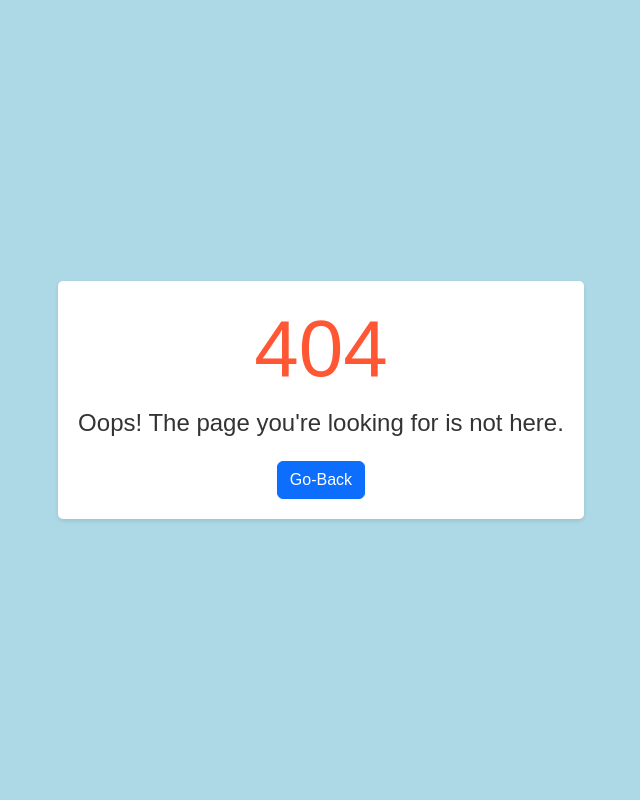
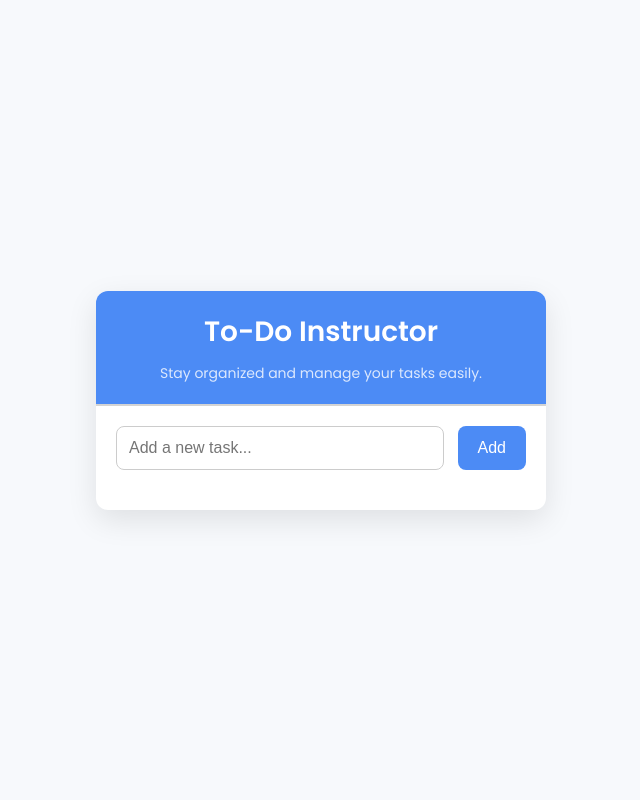
Before and after one commit to Madhusudan079/todo_flask, a Flask app: page /home_page in a window 1280 px wide. Shown: the whole page, without its empty margins (319-959 px from the left). Run offline with Flask 3, Linux system fonts and the light colour scheme; the visitor is signed in with stand-in values (Sample User, id 1).

Commit message:
some change and add

```diff
--- a/app.py
+++ b/app.py
@@ -7,7 +7,6 @@ from dotenv import load_dotenv
 import os
 import smtplib
 from flasgger import Swagger
-from flask_wtf import FlaskForm
 from email.mime.text import MIMEText
 from email.mime.multipart import MIMEMultipart
 from itsdangerous import URLSafeTimedSerializer
@@ -15,7 +14,6 @@ import random
 from werkzeug.utils import secure_filename
 from utils.auth import hash_password, verify_password
 import re
-import time
 
 a = ['a', 'b', 'c', 'd', 'e', 'f', 'g', 'h', 'i', 'j', 'k', 'l', 'm', 'n', 'o', 'p', 'q', 'r', 's', 't', 'u', 'v', 'w', 'x', 'y', 'z']
 
@@ -93,10 +91,10 @@ def home():
 
 @app.route('/logout')
 def logout():
-    # Clear the user's session
     session.clear()
     flash('Logged out successfully', 'success')
     return redirect('/')
+
 @app.errorhandler(404)
 def page_not_found(e):
     return render_template('404.html')
@@ -138,17 +136,6 @@ def forgotpassword():
         else:
             return render_template('forgotpassword.html', error="User not found.")
     return render_template('forgotpassword.html')
-
-@app.route('/search', methods=['GET', 'POST'])
-def search():
-    if request.method == 'POST':
-        query = request.form['query']
-        # Filter the data (assuming title and desc are columns in your ToDo model)
-        todos = ToDo.query.filter(ToDo.title.contains(query) | ToDo.desc.contains(query)).all()
-        result = [{'title': todo.title, 'desc': todo.desc} for todo in todos]
-        return jsonify(result)
-
-
 
 @app.route('/register', methods=['GET', 'POST'])
 def register():
@@ -220,13 +207,19 @@ def login_required(func):
 
 @app.route('/goback')
 def goback():
-    return redirect('/login')
+    return redirect('/todos/1')
+
+@app.route('/home_page')
+@login_required
+def home_page():
+    return render_template('home.html')
 
 @app.route('/todos/<int:page>', methods=['GET', 'POST'])
 @login_required
 def todos(page=1):
     error = None
     todos_per_page = 10
+    search_query = request.args.get('search', '').strip()
 
     if request.method == 'POST':
         title = request.form['title']
@@ -236,7 +229,6 @@ def todos(page=1):
         if len(title) < 3:
             flash("Title must be at least 3 characters long", 'error')
         else:
-            # Save the file securely
             if file_upload and file_upload.filename != '':
                 filename = secure_filename(file_upload.filename)
                 file_path = os.path.join(app.config['UPLOAD_FOLDER'], filename)
@@ -244,17 +236,24 @@ def todos(page=1):
             else:
                 filename = None
 
-            # Add the new ToDo
             todo = ToDo(title=title, desc=description, file=filename)
             db.session.add(todo)
             db.session.commit()
             flash('Todo added successfully', 'success')
             return redirect(url_for('todos', page=page))
 
-    pagination = ToDo.query.paginate(page=page, per_page=todos_per_page)
-    alltodo = pagination.items
-    has_previous = pagination.has_prev
-    has_next = pagination.has_next
+    if search_query:
+        todos = ToDo.query.filter(ToDo.title.contains(search_query)).paginate(page=page, per_page=todos_per_page)
+        alltodo = todos.items
+        has_previous = todos.has_prev
+        has_next = todos.has_next
+        search_performed = True
+    else:
+        pagination = ToDo.query.paginate(page=page, per_page=todos_per_page)
+        alltodo = pagination.items
+        has_previous = pagination.has_prev
+        has_next = pagination.has_next
+        search_performed = False
 
     return render_template(
         'index.html',
@@ -263,8 +262,11 @@ def todos(page=1):
         page=page,
         todos_per_page=todos_per_page,
         has_previous=has_previous,
-        has_next=has_next
+        has_next=has_next,
+        search_performed=search_performed,
+        search_query=search_query
     )
+
 
 @app.route('/uploads/<filename>')
 def uploaded_file(filename):
@@ -275,27 +277,50 @@ def uploaded_file(filename):
 @login_required  # Protect this route
 def delete(sNo):
     todo = ToDo.query.filter_by(sNo=sNo).first()
-    # if todo.file:
-    file_path = os.path.join(app.config['UPLOAD_FOLDER'], todo.file)
-    if os.path.exists(file_path):
-        os.remove(file_path)
+
+    if not todo:
+        flash('Todo not found', 'error')
+        return redirect(url_for('todos', page=1))  # Redirect safely
+
+    if todo.file:  # Ensure file exists before using it
+        file_path = os.path.join(app.config['UPLOAD_FOLDER'], todo.file)
+
+        if os.path.exists(file_path):  # Check if file_path is valid
+            os.remove(file_path)
+
     db.session.delete(todo)
     db.session.commit()
-    flash('todo delete successfully', 'success')
-    return redirect('/todos/1')
+    flash('Todo deleted successfully', 'success')
+
+    return redirect(url_for('todos', page=1))
 
 @app.route('/update/<int:sNo>', methods=['GET', 'POST'])
 @login_required  # Protect this route
 def update(sNo):
-
-
-
     if request.method == 'POST':
         title = request.form['title']
         description = request.form['desc']
+        file_upload = request.files['file']
         todo = ToDo.query.filter_by(sNo=sNo).first()
         todo.title = title
         todo.desc = description
+
+        old_file = todo.file
+
+        if file_upload and file_upload.filename != '':
+            filename = secure_filename(file_upload.filename)
+            file_path = os.path.join(app.config['UPLOAD_FOLDER'], filename)
+
+            if old_file:
+                old_file_path = os.path.join(app.config['UPLOAD_FOLDER'], old_file)
+                print(old_file_path)
+                if os.path.exists(old_file_path):
+                    os.remove(old_file_path)
+
+            file_upload.save(file_path)
+            todo.file = filename
+
+
         db.session.add(todo)
         db.session.commit()
         flash('todo update successfully', 'success')
@@ -304,11 +329,5 @@ def update(sNo):
     todo = ToDo.query.filter_by(sNo=sNo).first()
     return render_template('update.html', todo=todo)
 
-@app.route('/example', methods=['GET', "POST"])
-def example():
-
-    tasks = [{"id": 1, "title": "Example Task", "status": "To Do"}]
-    return jsonify(tasks)
-
 if __name__ == "__main__":
-    app.run(debug=True, host='0.0.0.0', port=7777)
+    app.run()
--- /dev/null
+++ b/static/css/image_page.css
@@ -0,0 +1,120 @@
+* {
+    margin: 0;
+    padding: 0;
+    box-sizing: border-box;
+}
+
+body {
+    font-family: 'Poppins', sans-serif;
+    background-color: #f7f9fc;
+    display: flex;
+    justify-content: center;
+    align-items: center;
+    height: 100vh;
+}
+
+.app-container {
+    width: 100%;
+    max-width: 450px;
+    background-color: #ffffff;
+    box-shadow: 0 10px 30px rgba(0, 0, 0, 0.1);
+    border-radius: 12px;
+    overflow: hidden;
+}
+
+.header {
+    background-color: #4C8BF5;
+    color: #ffffff;
+    text-align: center;
+    padding: 20px;
+    border-bottom: 2px solid #d3d3d3;
+}
+
+.header h1 {
+    font-size: 28px;
+    margin-bottom: 10px;
+}
+
+.header p {
+    font-size: 14px;
+    opacity: 0.8;
+}
+
+.todo-container {
+    padding: 20px;
+}
+
+.todo-input-container {
+    display: flex;
+    justify-content: space-between;
+    margin-bottom: 20px;
+}
+
+#todo-input {
+    padding: 12px;
+    width: 80%;
+    border: 1px solid #ccc;
+    border-radius: 8px;
+    font-size: 16px;
+    outline: none;
+    transition: border-color 0.3s ease;
+}
+
+#todo-input:focus {
+    border-color: #4C8BF5;
+}
+
+#add-task-btn {
+    padding: 12px 20px;
+    font-size: 16px;
+    background-color: #4C8BF5;
+    color: white;
+    border: none;
+    border-radius: 8px;
+    cursor: pointer;
+    transition: background-color 0.3s ease;
+}
+
+#add-task-btn:hover {
+    background-color: #3578E5;
+}
+
+.todo-list {
+    list-style-type: none;
+}
+
+.todo-list li {
+    background-color: #fafafa;
+    padding: 15px;
+    margin-bottom: 10px;
+    border-radius: 8px;
+    display: flex;
+    justify-content: space-between;
+    align-items: center;
+    box-shadow: 0 2px 5px rgba(0, 0, 0, 0.05);
+    transition: transform 0.2s ease;
+}
+
+.todo-list li:hover {
+    transform: scale(1.02);
+}
+
+.todo-list li span {
+    font-size: 16px;
+    color: #333;
+    flex-grow: 1;
+}
+
+.todo-list li button {
+    background-color: #E74C3C;
+    color: white;
+    border: none;
+    padding: 8px 15px;
+    border-radius: 6px;
+    cursor: pointer;
+    transition: background-color 0.3s ease;
+}
+
+.todo-list li button:hover {
+    background-color: #C0392B;
+}
--- a/templates/base.html
+++ b/templates/base.html
@@ -6,7 +6,9 @@
     <meta charset="utf-8" />
     <meta name="viewport" content="width=device-width, initial-scale=1" />
     <link rel="icon" href="{{ url_for('static', filename='to-do-list.png') }}">
+    {% block extra_css %}
     <link rel="stylesheet" href="{{ url_for('static', filename='css/style.css') }}">
+    {% endblock extra_css %}
     <title>{% block title %}{% endblock title %} - Todo List</title>
     <link
       href="https://cdn.jsdelivr.net/npm/bootstrap@5.3.3/dist/css/bootstrap.min.css"
--- /dev/null
+++ b/templates/home.html
@@ -0,0 +1,26 @@
+<!DOCTYPE html>
+<html lang="en">
+<head>
+    <meta charset="UTF-8">
+    <meta name="viewport" content="width=device-width, initial-scale=1.0">
+    <title>To-Do Instructor</title>
+    <link href="https://fonts.googleapis.com/css2?family=Poppins:wght@300;400;600&display=swap" rel="stylesheet">
+    <link rel="stylesheet" href="{{ url_for('static', filename='css/image_page.css') }}">
+</head>
+<body>
+    <div class="app-container">
+        <header class="header">
+            <h1>To-Do Instructor</h1>
+            <p>Stay organized and manage your tasks easily.</p>
+        </header>
+        <section class="todo-container">
+            <div class="todo-input-container">
+                <input type="text" id="todo-input" placeholder="Add a new task..." />
+                <button id="add-task-btn">Add</button>
+            </div>
+            <ul id="todo-list" class="todo-list"></ul>
+        </section>
+    </div>
+    <script src="script.js"></script>
+</body>
+</html>
--- a/templates/login.html
+++ b/templates/login.html
@@ -6,7 +6,7 @@ body %}
 >
   <div class="card shadow-lg" style="width: 100%; max-width: 400px">
     <div class="card-body">
-      <h3 class="text-center mb-4">Welcome Back</h3>
+      <h3 class="text-center mb-4">Welcome Back 🎉</h3>
 
       <form method="POST" action="/login">
         <!-- Email Input -->
@@ -50,9 +50,6 @@ body %}
         <p class="mb-1">Don't have an account?</p>
         <a href="/register" class="btn btn-outline-primary btn-sm">Sign Up</a>
       </div>
-      <div class="text-center mt-3">
-        <a href="/about" class="text-decoration-none">About</a>
-      </div>
     </div>
   </div>
 </div>
--- /dev/null
+++ b/templates/script.js
@@ -0,0 +1,31 @@
+document.getElementById('add-task-btn').addEventListener('click', function() {
+    const todoInput = document.getElementById('todo-input');
+    const taskText = todoInput.value.trim();
+
+    if (taskText) {
+        // Create a new task element
+        const li = document.createElement('li');
+        li.innerHTML = `
+            <span>${taskText}</span>
+            <button class="delete-btn">Delete</button>
+        `;
+
+        // Append the task to the list
+        document.getElementById('todo-list').appendChild(li);
+
+        // Clear the input field
+        todoInput.value = '';
+
+        // Add event listener to the delete button
+        li.querySelector('.delete-btn').addEventListener('click', function() {
+            li.remove();  // Remove the task from the list
+        });
+    }
+});
+
+// Optional: Allow pressing Enter to add the task
+document.getElementById('todo-input').addEventListener('keypress', function(e) {
+    if (e.key === 'Enter') {
+        document.getElementById('add-task-btn').click();
+    }
+});
--- a/templates/update.html
+++ b/templates/update.html
@@ -4,7 +4,7 @@
     <div class="container mt-5">
       <h2>Update Todo List</h2>
       <!-- Form to Add Todo -->
-      <form action="/update/{{ todo.sNo }}" method="POST">
+      <form action="/update/{{ todo.sNo }}" method="POST" enctype="multipart/form-data">
         <div class="mb-3">
           <label for="title" class="form-label">ToDo Title</label>
           <input type="text" class="form-control" value="{{todo.title}}" id = "title" name="title">
@@ -12,6 +12,10 @@
         <div class="mb-3">
           <label for="desc" class="form-label">ToDo Description</label>
           <input type="text" class="form-control" value = "{{todo.desc}}" id="desc" name="desc">
+        </div>
+        <div class="mb-3">
+          <label for="file" class="form-label">Update File (Optional)</label>
+          <input type="file" class="form-control" id="file" name="file">
         </div>
         <button type="submit" class="btn btn-primary">Update</button>
         <button type="submit" class="btn closeButton"> Cancel</button>
```
Also changed, not shown: requirements.txt (+9 -0 lines), templates/about.html (+9 -5 lines), templates/index.html (+48 -13 lines), templates/searching.html (+60 -41 lines), templates/upload.html (deleted, +0 -11 lines), templates/view_image.html (deleted, +0 -9 lines), instance/todo.db, static/css/about-bg.jpg (added), vercel.json (added), 2 other files.
